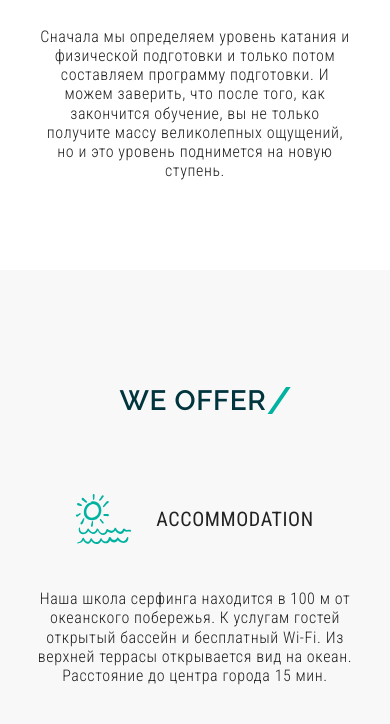
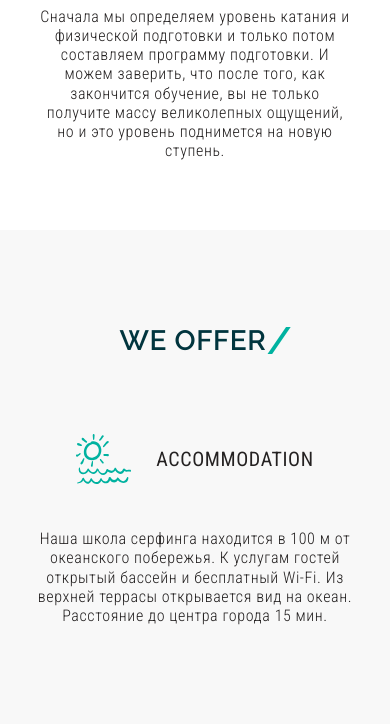
Before and after one commit to Anna-challenge/WAWE, a plain HTML site: page index.html in a window 390 px wide. Shown: the part 2365-3089 px from the top of the page. Drawn offline with nearby package versions, Linux system fonts and the light colour scheme.

Commit message:
section padding 40px

```diff
--- a/css/style.css
+++ b/css/style.css
@@ -940,7 +940,7 @@ ul.packages__item {
 }
 @media (max-width: 580px) {
   section {
-    padding: 60px 10px;
+    padding: 40px 10px;
   }
   .title {
     font-size: 32px;
```
